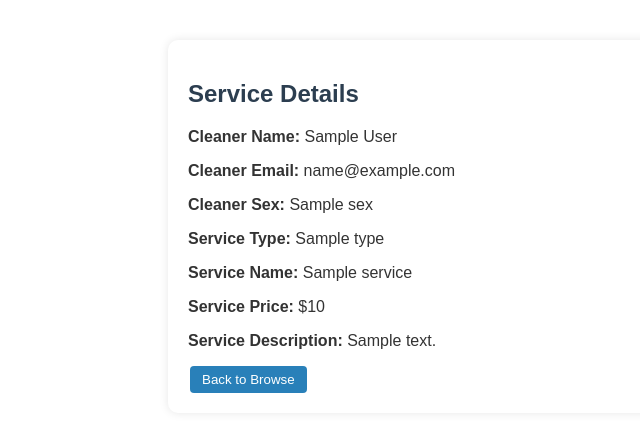
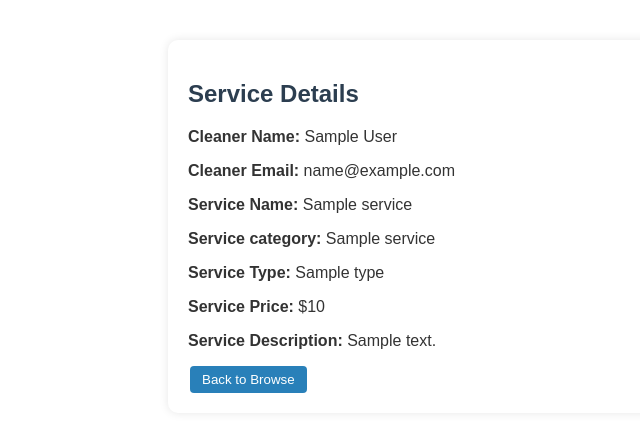
Before and after one commit to dchwo/ByteForce, a Flask app: template ByteForce-main/csit314/Templates/service_detail.html in a window 1280 px wide. Shown: the top 432 px of the page, without its empty margins (2-642 px from the left). Run offline with Flask 3, Linux system fonts and the light colour scheme; the template is opened without the code that fills it: most values are stand-ins (such as "Sample title", 1, 10 or a date in 2020); parts of the project's set-up code (start-up, migrations or seed data) failed here and were passed over.

Commit message:
Update service_detail.html

```diff
--- a/ByteForce-main/csit314/Templates/service_detail.html
+++ b/ByteForce-main/csit314/Templates/service_detail.html
@@ -9,9 +9,9 @@
     <div class="service-detail">
         <p><strong>Cleaner Name:</strong> {{ service.first_name }} {{ service.last_name }}</p>
         <p><strong>Cleaner Email:</strong> {{ service.email }}</p>
-        <p><strong>Cleaner Sex:</strong> {{ service.sex }}</p>
+        <p><strong>Service Name:</strong> {{ service.service_name }}</p>
+        <p><strong>Service category:</strong> {{ service.category_name }}</p>
         <p><strong>Service Type:</strong> {{ service.type }}</p>
-        <p><strong>Service Name:</strong> {{ service.service_name }}</p>
         <p><strong>Service Price:</strong> ${{ service.price }}</p>
         <p><strong>Service Description:</strong> {{ service.description }}</p>
     </div>
```
